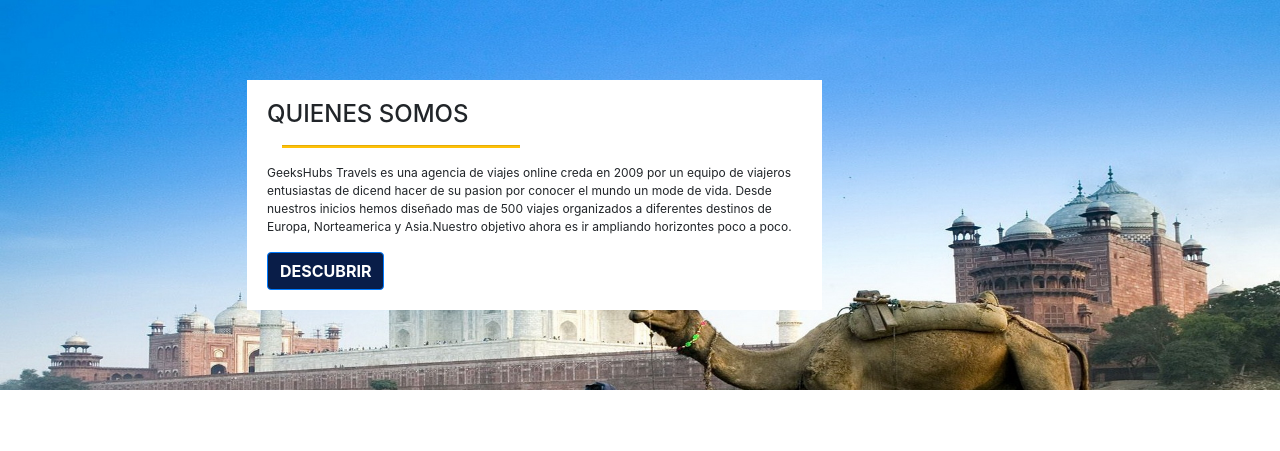
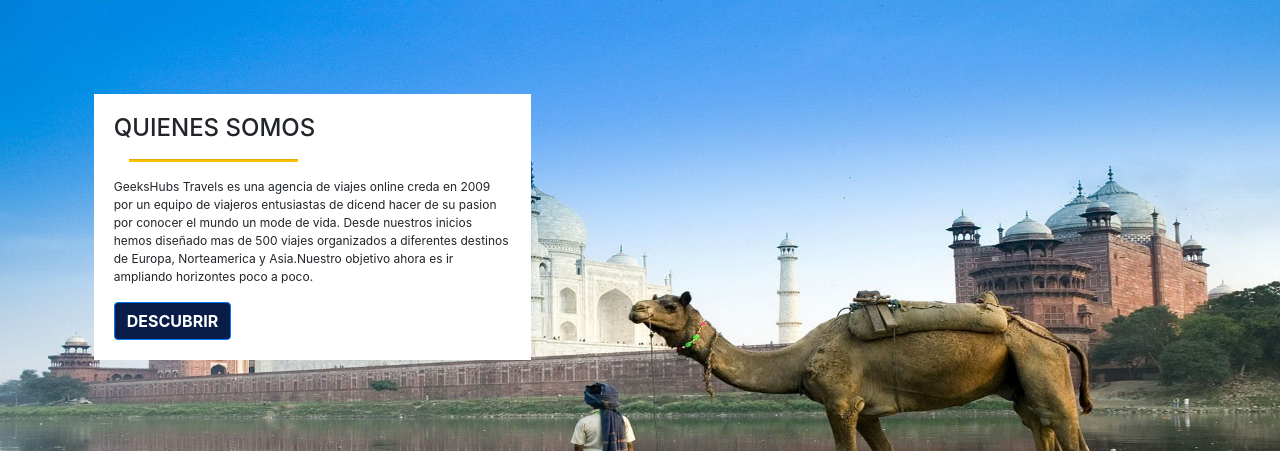
Before and after one commit to aginert/appViajes-4, a website: page index.html in a window 1280 px wide. Shown: the top 451 px of the page. Drawn offline with nearby package versions, Linux system fonts and the light colour scheme.

Commit message:
Alineadas las tres últimas secciones(footer, contacto y quienes somos)

```diff
--- a/index.html
+++ b/index.html
@@ -24,7 +24,7 @@
     <!--===  ¿QUIENES SOMOS?  ===-->
     <section class="howAre" id="quienSomos">
         <div class="row">
-            <div class="col-6 d-flex justify-content-center contQuieresSomos">
+            <div class="col-sm-6 d-flex justify-content-start contQuienesSomos">
                 <div class="quienesSomos">
                 <h2 class="f-blue f-middle">QUIENES SOMOS</h2>
                     <div class="col-6">
--- a/public/css/main.css
+++ b/public/css/main.css
@@ -81,6 +81,7 @@ body {
 .quienesSomos{
     background-color: white;
     padding: 20px;
+    margin: 15%;
 }
 
 .line-yellow{
```
